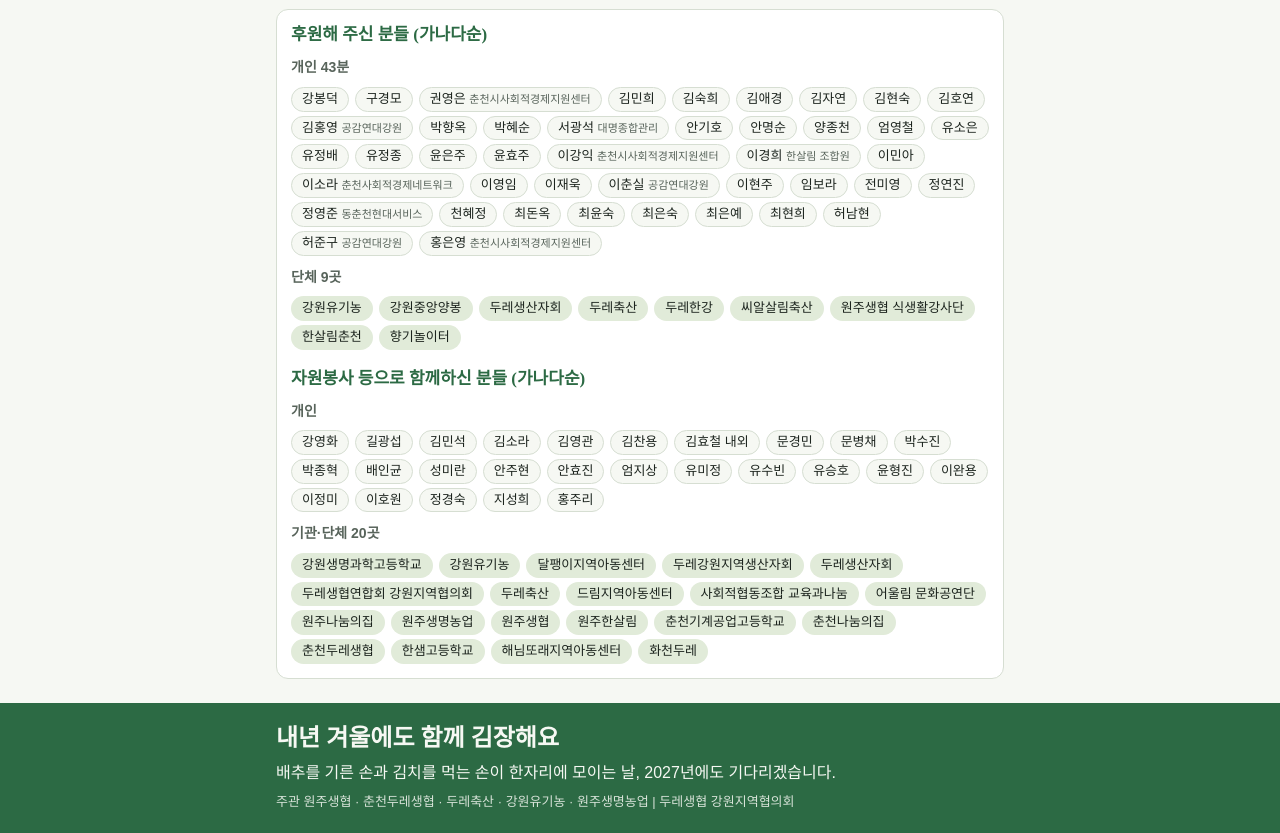
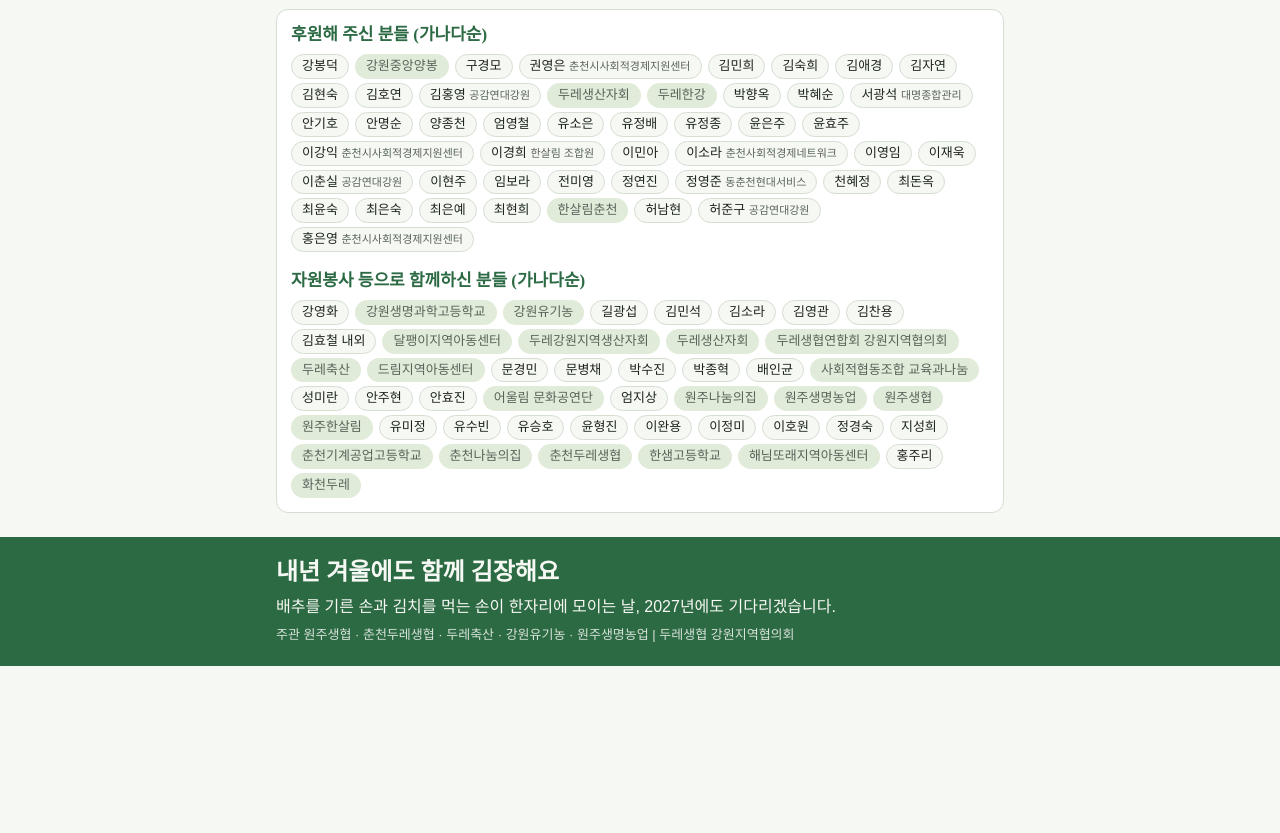
Before and after one commit to gwdure/kj26, a plain HTML site: page index.html in a window 1280 px wide. Shown: the part 4248-5081 px from the top of the page. After the commit the page ends 4914 px from the top, so only its background shows below. Drawn offline with Linux system fonts and the light colour scheme; a web font is replaced by a local one.

```diff
--- a/index.html
+++ b/index.html
@@ -120,8 +120,8 @@ section h2{font-size:clamp(21px,4vw,26px);font-weight:700}
 .names ul{list-style:none;margin:0;padding:0;display:flex;flex-wrap:wrap;gap:4px 6px}
 .names li{background:var(--paper);border:1px solid var(--line);border-radius:999px;padding:1px 10px;font-size:13px}
 .names .org-list li{background:var(--leaf);border-color:transparent}
+.names li.org{background:var(--leaf);border-color:transparent}
 .names h3:not(:first-child){margin-top:10px}
-.names h4{margin:2px 0 0;font-size:14px;font-weight:600;color:var(--muted)}
 .names li small{font-size:11px;color:var(--muted)}
 
 /* usage donut */
@@ -322,22 +322,12 @@ footer small{opacity:.85;font-size:13px}
   </div>
   <div class="names">
     <h3>후원해 주신 분들 (가나다순)</h3>
-    <h4>개인 43분</h4>
     <ul>
-      <li>강봉덕</li><li>구경모</li><li>권영은 <small>춘천시사회적경제지원센터</small></li><li>김민희</li><li>김숙희</li><li>김애경</li><li>김자연</li><li>김현숙</li><li>김호연</li><li>김홍영 <small>공감연대강원</small></li><li>박향옥</li><li>박혜순</li><li>서광석 <small>대명종합관리</small></li><li>안기호</li><li>안명순</li><li>양종천</li><li>엄영철</li><li>유소은</li><li>유정배</li><li>유정종</li><li>윤은주</li><li>윤효주</li><li>이강익 <small>춘천시사회적경제지원센터</small></li><li>이경희 <small>한살림 조합원</small></li><li>이민아</li><li>이소라 <small>춘천사회적경제네트워크</small></li><li>이영임</li><li>이재욱</li><li>이춘실 <small>공감연대강원</small></li><li>이현주</li><li>임보라</li><li>전미영</li><li>정연진</li><li>정영준 <small>동춘천현대서비스</small></li><li>천혜정</li><li>최돈옥</li><li>최윤숙</li><li>최은숙</li><li>최은예</li><li>최현희</li><li>허남현</li><li>허준구 <small>공감연대강원</small></li><li>홍은영 <small>춘천시사회적경제지원센터</small></li>
-    </ul>
-    <h4>단체 9곳</h4>
-    <ul class="org-list">
-      <li>강원유기농</li><li>강원중앙양봉</li><li>두레생산자회</li><li>두레축산</li><li>두레한강</li><li>씨알살림축산</li><li>원주생협 식생활강사단</li><li>한살림춘천</li><li>향기놀이터</li>
+      <li>강봉덕</li><li class="org">강원중앙양봉</li><li>구경모</li><li>권영은 <small>춘천시사회적경제지원센터</small></li><li>김민희</li><li>김숙희</li><li>김애경</li><li>김자연</li><li>김현숙</li><li>김호연</li><li>김홍영 <small>공감연대강원</small></li><li class="org">두레생산자회</li><li class="org">두레한강</li><li>박향옥</li><li>박혜순</li><li>서광석 <small>대명종합관리</small></li><li>안기호</li><li>안명순</li><li>양종천</li><li>엄영철</li><li>유소은</li><li>유정배</li><li>유정종</li><li>윤은주</li><li>윤효주</li><li>이강익 <small>춘천시사회적경제지원센터</small></li><li>이경희 <small>한살림 조합원</small></li><li>이민아</li><li>이소라 <small>춘천사회적경제네트워크</small></li><li>이영임</li><li>이재욱</li><li>이춘실 <small>공감연대강원</small></li><li>이현주</li><li>임보라</li><li>전미영</li><li>정연진</li><li>정영준 <small>동춘천현대서비스</small></li><li>천혜정</li><li>최돈옥</li><li>최윤숙</li><li>최은숙</li><li>최은예</li><li>최현희</li><li class="org">한살림춘천</li><li>허남현</li><li>허준구 <small>공감연대강원</small></li><li>홍은영 <small>춘천시사회적경제지원센터</small></li>
     </ul>
     <h3>자원봉사 등으로 함께하신 분들 (가나다순)</h3>
-    <h4>개인</h4>
     <ul>
-      <li>강영화</li><li>길광섭</li><li>김민석</li><li>김소라</li><li>김영관</li><li>김찬용</li><li>김효철 내외</li><li>문경민</li><li>문병채</li><li>박수진</li><li>박종혁</li><li>배인균</li><li>성미란</li><li>안주현</li><li>안효진</li><li>엄지상</li><li>유미정</li><li>유수빈</li><li>유승호</li><li>윤형진</li><li>이완용</li><li>이정미</li><li>이호원</li><li>정경숙</li><li>지성희</li><li>홍주리</li>
-    </ul>
-    <h4>기관·단체 20곳</h4>
-    <ul class="org-list">
-      <li>강원생명과학고등학교</li><li>강원유기농</li><li>달팽이지역아동센터</li><li>두레강원지역생산자회</li><li>두레생산자회</li><li>두레생협연합회 강원지역협의회</li><li>두레축산</li><li>드림지역아동센터</li><li>사회적협동조합 교육과나눔</li><li>어울림 문화공연단</li><li>원주나눔의집</li><li>원주생명농업</li><li>원주생협</li><li>원주한살림</li><li>춘천기계공업고등학교</li><li>춘천나눔의집</li><li>춘천두레생협</li><li>한샘고등학교</li><li>해님또래지역아동센터</li><li>화천두레</li>
+      <li>강영화</li><li class="org">강원생명과학고등학교</li><li class="org">강원유기농</li><li>길광섭</li><li>김민석</li><li>김소라</li><li>김영관</li><li>김찬용</li><li>김효철 내외</li><li class="org">달팽이지역아동센터</li><li class="org">두레강원지역생산자회</li><li class="org">두레생산자회</li><li class="org">두레생협연합회 강원지역협의회</li><li class="org">두레축산</li><li class="org">드림지역아동센터</li><li>문경민</li><li>문병채</li><li>박수진</li><li>박종혁</li><li>배인균</li><li class="org">사회적협동조합 교육과나눔</li><li>성미란</li><li>안주현</li><li>안효진</li><li class="org">어울림 문화공연단</li><li>엄지상</li><li class="org">원주나눔의집</li><li class="org">원주생명농업</li><li class="org">원주생협</li><li class="org">원주한살림</li><li>유미정</li><li>유수빈</li><li>유승호</li><li>윤형진</li><li>이완용</li><li>이정미</li><li>이호원</li><li>정경숙</li><li>지성희</li><li class="org">춘천기계공업고등학교</li><li class="org">춘천나눔의집</li><li class="org">춘천두레생협</li><li class="org">한샘고등학교</li><li class="org">해님또래지역아동센터</li><li>홍주리</li><li class="org">화천두레</li>
     </ul>
   </div>
 </div></section>
```
